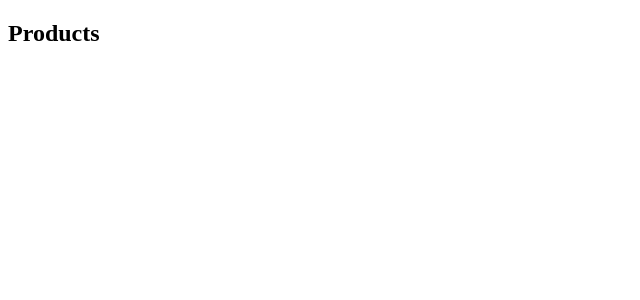
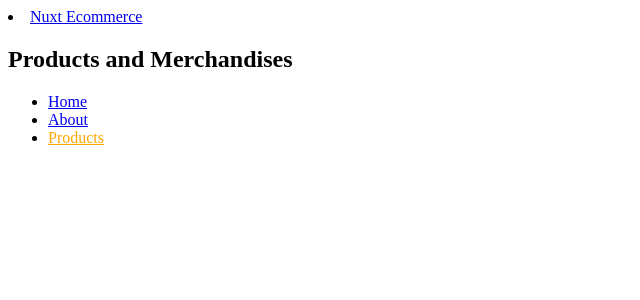
Before and after one commit to TontonBanton/nuxt-ecommerce-ninja, a Nuxt app: page /products in a window 1280 px wide. Shown: the top 300 px of the page, without its empty margins (0-640 px from the left). Built offline with nearby package versions, Linux system fonts and the light colour scheme.

Commit message:
Setup NuxtLink and Layouts

```diff
--- /dev/null
+++ b/layouts/default.vue
@@ -0,0 +1,26 @@
+<template>
+  <div>
+    <header>
+      <nav>
+        <li><NuxtLink to="/">Nuxt Ecommerce</NuxtLink> </li>
+        <ul>
+          <li><NuxtLink to="/">Home</NuxtLink> </li>
+          <li><NuxtLink to="/about">About</NuxtLink> </li>
+          <li><NuxtLink to="/products">Products</NuxtLink> </li>
+        </ul>
+      </nav>
+    </header>
+  </div>
+
+  <!-- PAGES SLOT -->
+  <div>
+    <slot/>
+  </div>
+
+</template>
+
+<style scoped>
+  .router-link-exact-active {
+    color: orange;
+  }
+</style>
--- /dev/null
+++ b/layouts/products.vue
@@ -0,0 +1,31 @@
+<template>
+
+  <div>
+    <header>
+      <nav>
+        <li><NuxtLink to="/">Nuxt Ecommerce</NuxtLink> </li>
+      </nav>
+    </header>
+  </div>
+
+  <!-- PAGES SLOT -->
+  <div>
+    <slot/>
+  </div>
+
+  <!--FOOTER -->
+  <footer>
+    <ul>
+      <li><NuxtLink to="/">Home</NuxtLink> </li>
+      <li><NuxtLink to="/about">About</NuxtLink> </li>
+      <li><NuxtLink to="/products">Products</NuxtLink> </li>
+    </ul>
+  </footer>
+
+</template>
+
+<style scoped>
+  .router-link-exact-active {
+    color: orange;
+  }
+</style>
--- a/pages/index.vue
+++ b/pages/index.vue
@@ -1,6 +1,6 @@
 <template>
   <div>
-    <h2>Index</h2>
+    <h2>Home</h2>
     <p>Lorem ipsum, dolor sit amet consectetur adipisicing elit. Ad est quos obcaecati, placeat ducimus,
       corrupti sint pariatur nam, tempore aliquam veniam. Neque harum eum quasi minima consequuntur dolor nemo in!</p>
     <p>Lorem ipsum, dolor sit amet consectetur adipisicing elit. Ad est quos obcaecati, placeat ducimus,
--- a/pages/products/[id].vue
+++ b/pages/products/[id].vue
@@ -7,9 +7,7 @@
 </template>
 
 <script setup>
+  definePageMeta({ layout: 'products' })
+
   const { id } = useRoute().params   //Get the route parameters
 </script>
-
-
-<style scoped>
-</style>
--- a/pages/products/index.vue
+++ b/pages/products/index.vue
@@ -1,11 +1,11 @@
 <template>
   <div>
-    <h2>Products</h2>
+    <h2>Products and Merchandises</h2>
   </div>
 </template>
 
 <script setup>
+  definePageMeta({
+    layout: 'products'
+  })
 </script>
-
-<style scoped>
-</style>
```
